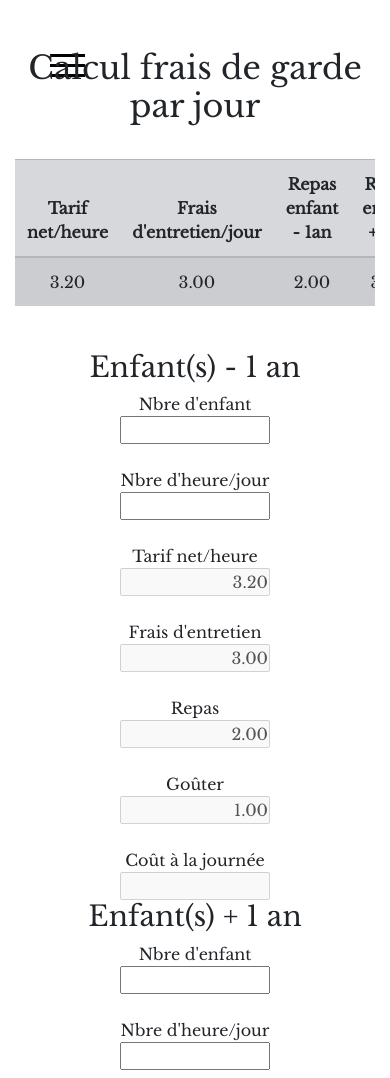
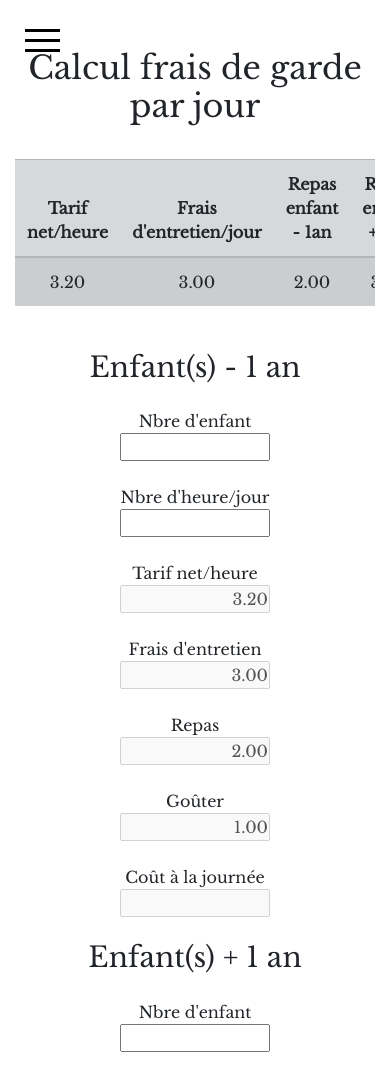
Before and after one commit to Ade-Line/projet_js_s11, a plain HTML site: page index.html in a window 390 px wide. Shown: the top 1078 px of the page. Drawn offline with nearby package versions, Linux system fonts and the light colour scheme.

Commit message:
mep responsive

```diff
--- a/index.html
+++ b/index.html
@@ -53,7 +53,7 @@
 
     <div class="container">
         <div class="row">
-            <div class="col-md-12">
+            <div class="col-md-12 tableau">
                 <div class="table-responsive">
                     <table class="table table-striped table-secondary">
                         <thead>
@@ -104,7 +104,7 @@
 
                     </div>
 
-                    <div class="col-md-6 feuille">
+                    <div class="col-md-6 feuille p-4">
                         <h3>Enfant(s) + 1 an</h3>
                         <td>Nbre d'enfant<input type="text" size="15" id="child1" /></td> <br>
 
--- a/style.css
+++ b/style.css
@@ -9,6 +9,10 @@ h1{
     color: #000;
 
     color: linear-gradient;
+}
+
+h3{
+    margin-bottom: 25px;
 }
 
 
@@ -122,6 +126,7 @@ h1{
 }
 .calcul h3{
     text-align: center;
+
 }
 .feuille{
     display: flex;
@@ -222,3 +227,15 @@ button{
     .fly-in-text li{
         font-size: 2em;
 }
+
+@media (max-width : 1100px) {
+    .burger-menu {
+      top: 25px;
+      left: 25px;
+}
+
+@media (max-width : 518px) {
+    .burger-menu {
+      top: 25px;
+      left: 25px;
+}
```
